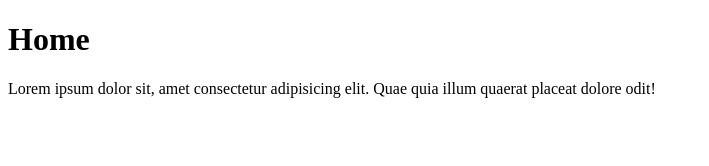
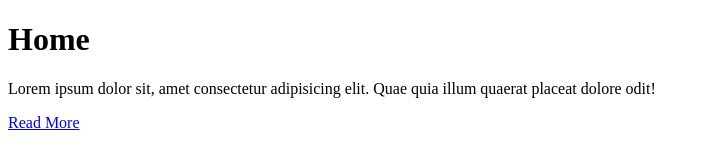
Before and after one commit to adeltahenti/MyFirstProjectSSH, a plain HTML site: page index.html in a window 1280 px wide. Shown: the whole page, without its empty margins (0-709 px from the left). Drawn offline with Linux system fonts and the light colour scheme.

Commit message:
a tag added in index file

```diff
--- a/index.html
+++ b/index.html
@@ -11,6 +11,7 @@
   <body>
     <h1>Home</h1>
     <p>Lorem ipsum dolor sit, amet consectetur adipisicing elit. Quae quia illum quaerat placeat dolore odit!</p>
+    <a href=".#" class="btn">Read More</a>
   </body>
 
 </html>
```
